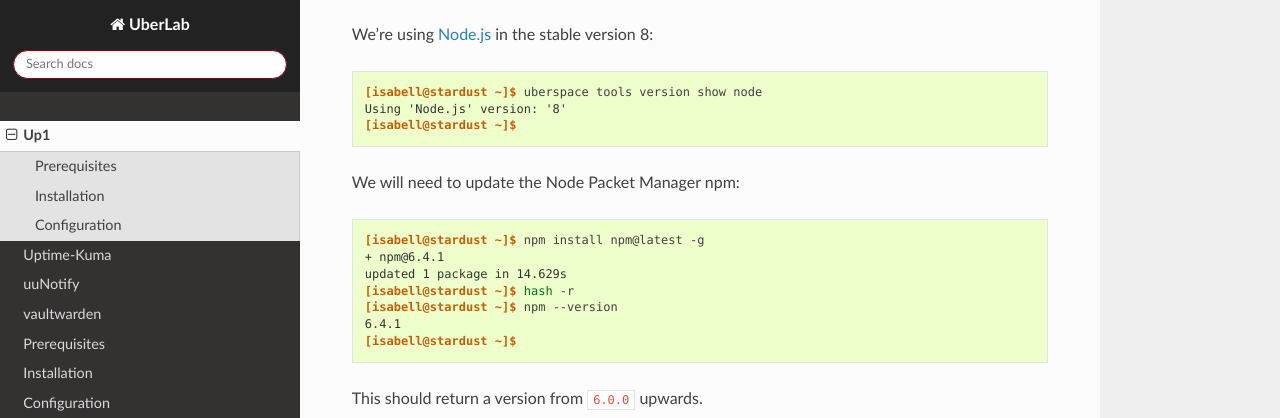
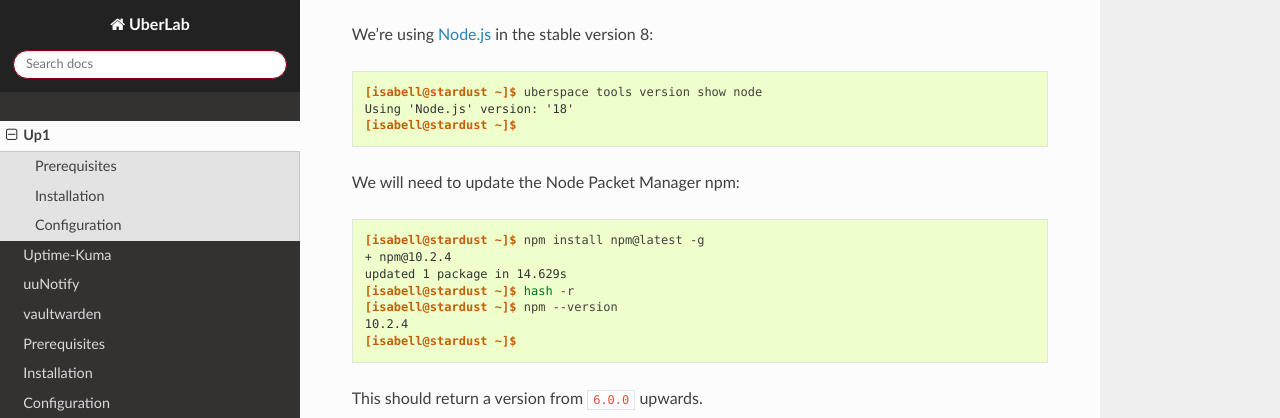
Before and after one commit to Uberspace/lab, a Sphinx documentation site: the page built from source/guide_up1.rst, in a window 1280 px wide and 900 px high, scrolled down 1190 px. Shown: the part 158-576 px from the top of the window. Built offline with Sphinx 7.4.7 and the Read the Docs theme 2.0.0, drawn with Linux system fonts in a browser that asks for light colours.

Commit message:
check for new nodejs version compatibility #1607

```diff
--- a/source/guide_up1.rst
+++ b/source/guide_up1.rst
@@ -38,7 +38,7 @@ We're using :manual:`Node.js <lang-nodejs>` in the stable version 8:
 ::
 
  [isabell@stardust ~]$ uberspace tools version show node
- Using 'Node.js' version: '8'
+ Using 'Node.js' version: '18'
  [isabell@stardust ~]$
 
 We will need to update the Node Packet Manager npm:
@@ -46,11 +46,11 @@ We will need to update the Node Packet Manager npm:
 ::
 
   [isabell@stardust ~]$ npm install npm@latest -g
-  + npm@6.4.1
+  + npm@10.2.4
   updated 1 package in 14.629s
   [isabell@stardust ~]$ hash -r
   [isabell@stardust ~]$ npm --version
-  6.4.1
+  10.2.4
   [isabell@stardust ~]$
 
 This should return a version from ``6.0.0`` upwards.
```
